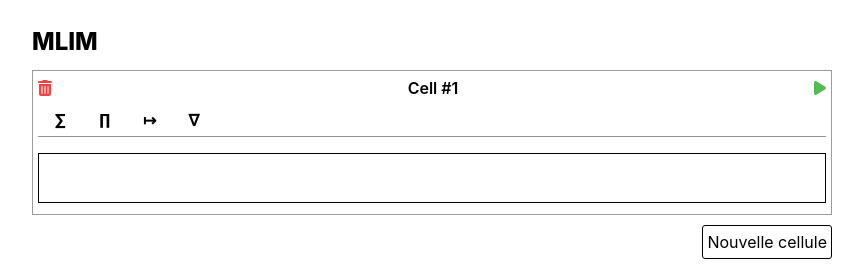
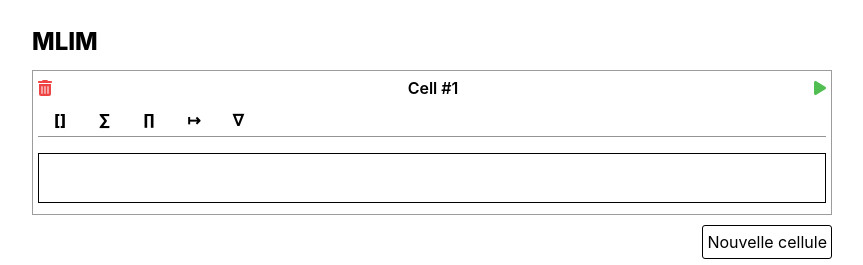
Before and after one commit to ProjectBabbage/mlim, a Next.js app in the folder frontend/: page / in a window 1280 px wide. Both pictures are taken after a click on the button "Nouvelle cellule". Shown: the part 259-524 px from the top of the page, without its empty margins (208-1071 px from the left). Built offline with nearby package versions, Linux system fonts and the light colour scheme.

Commit message:
feat: cell result as a katex blockmath

```diff
--- a/frontend/components/Cell.tsx
+++ b/frontend/components/Cell.tsx
@@ -3,6 +3,7 @@ import { Cell } from "../models/cells";
 import CellContent from "./CellContent";
 import CellHeader from "./CellHeader";
 import { callApi } from "../utils/requests"
+import Katex from "./Katex";
 
 
 interface CellProps {
@@ -11,6 +12,7 @@ interface CellProps {
 }
 
 const CellComponent = ({cell, deleteCell}: CellProps) => {
+    const [editorEnabled, setEditorEnabled] = useState(true)
     const [content, setContent] = useState('');
     const [result, setResult] = useState('');
 
@@ -25,11 +27,16 @@ const CellComponent = ({cell, deleteCell}: CellProps) => {
 
     return (
         <div className="cell-component">
-            <CellHeader cellId={cell.id} deleteAction={deleteCell} executeAction={executeCell} addOperator={addOperator}/>
-            <CellContent content={content} setContent={setContent} executeAction={executeCell} />
+            <CellHeader cellId={cell.id} deleteAction={deleteCell} executeAction={executeCell} addOperator={addOperator} setEditorEnabled={setEditorEnabled} />
+            <CellContent content={content} setContent={setContent} executeAction={executeCell} editorEnabled={editorEnabled} setEditorEnabled={setEditorEnabled} />
+
+            {/* Result */}
+            { result.trim() &&
             <div className="cell-result">
-                <pre>{result}</pre>
+                <hr />
+                <Katex instruction={result}></Katex>
             </div>
+            }
         </div>
     )
 }
--- a/frontend/components/CellContent.tsx
+++ b/frontend/components/CellContent.tsx
@@ -10,15 +10,13 @@ const textareaStyle = {
 interface CellContentProp {
     content: string;
     setContent: Function;
+    editorEnabled: boolean;
+    setEditorEnabled: Function;
     executeAction: Function;
 }
 
-const CellContent = ({content, setContent, executeAction}: CellContentProp) => {
-    const [editorEnabled, setEditorEnabled] = useState(true)
+const CellContent = ({content, setContent, editorEnabled, setEditorEnabled, executeAction}: CellContentProp) => {
     const textareaRef = React.createRef<HTMLTextAreaElement>()
-    const toggleEditor = () => {
-        setEditorEnabled(!editorEnabled)
-    }
 
     useEffect(()=>{
         if(textareaRef?.current) textareaRef.current.focus()
@@ -26,7 +24,7 @@ const CellContent = ({content, setContent, executeAction}: CellContentProp) => {
 
     return (
         <div>
-            <div className="cursor-pointer" onClick={() => toggleEditor()}>
+            <div className="cursor-pointer" onClick={() => setEditorEnabled(!editorEnabled)}>
                 { <Katex instruction={content} /> }
             </div>
             { (editorEnabled) &&
--- a/frontend/components/CellHeader.tsx
+++ b/frontend/components/CellHeader.tsx
@@ -6,9 +6,10 @@ interface CellHeaderProps {
     deleteAction: Function;
     executeAction: Function;
     addOperator: Function;
+    setEditorEnabled: Function;
 }
 
-const CellHeader = ({cellId, deleteAction, executeAction, addOperator}: CellHeaderProps) => {
+const CellHeader = ({cellId, deleteAction, executeAction, addOperator, setEditorEnabled}: CellHeaderProps) => {
     const addSum = () =>{
         addOperator(` \\sum_{i=0}^{n} i*i `)
     }
@@ -25,6 +26,10 @@ const CellHeader = ({cellId, deleteAction, executeAction, addOperator}: CellHead
         addOperator(` \\nabla `)
     }
 
+    const addMatrix = () => {
+        addOperator(`\\begin{bmatrix} 1 & 2 & 3 \\\\ 4 & 5 & 6 \\end{bmatrix}`)
+    }
+
     return (
         <div className="cell-header">
             <div className="cell-actions">
@@ -36,7 +41,8 @@ const CellHeader = ({cellId, deleteAction, executeAction, addOperator}: CellHead
                     <FontAwesomeIcon className="play-icon" icon={faPlay} />
                 </div>
             </div>
-            <div className="operator-actions">
+            <div className="operator-actions" onClick={() => setEditorEnabled(true)}>
+                <button className="operator-action font-bold" onClick={addMatrix}>[]</button>
                 <button className="operator-action" onClick={addSum}>∑</button>
                 <button className="operator-action font-bold" onClick={addProduct}>∏</button>
                 <button className="operator-action font-bold" onClick={addMapsto}>↦</button>
```
